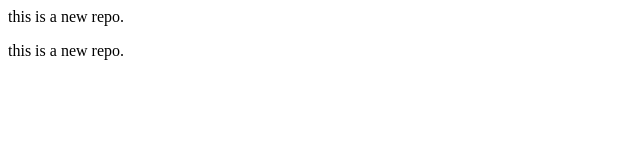
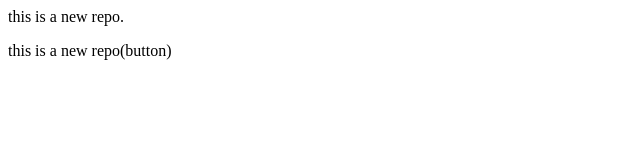
Before and after one commit to Govinda2210d/localrepo, a plain HTML site: page index.html in a window 1280 px wide. Shown: the full height of the page, 0-640 px from the left. Drawn offline with Linux system fonts and the light colour scheme.

Commit message:
new button

```diff
--- a/index.html
+++ b/index.html
@@ -1,2 +1,2 @@
 <p>this is a new repo.</p>
-<p>this is a new repo.</p>
+<p>this is a new repo(button)</p>
```
